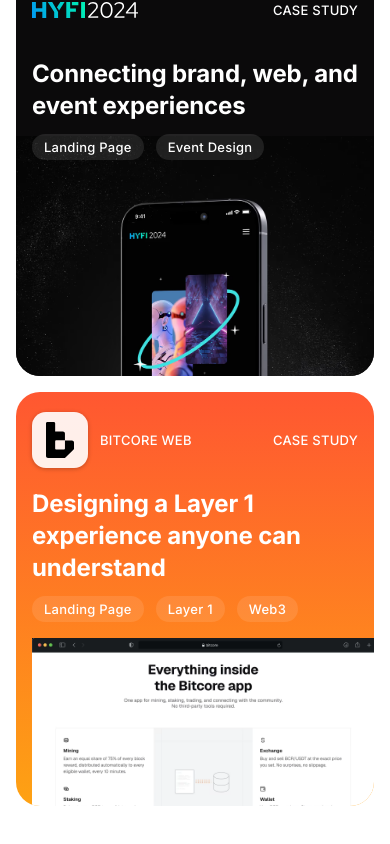
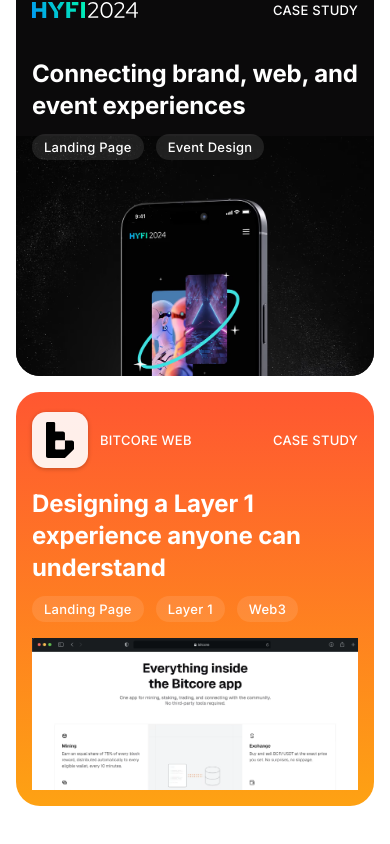
Before and after one commit to emma1110/Emma, a Next.js app: page / in a window 390 px wide. Shown: the part 1640-2484 px from the top of the page. Built offline with nearby package versions, Linux system fonts and the light colour scheme; no server answers.

Commit message:
Square project image bottom corners

```diff
--- a/components/projects/BitCoreCard.jsx
+++ b/components/projects/BitCoreCard.jsx
@@ -36,7 +36,7 @@
       </div>
 
       {/* Desktop Safari mockup — right */}
-      <div className="relative z-0 ml-4 mt-[16px] min-h-0 flex-1 overflow-hidden sm:ml-[20px] sm:mt-[24px] lg:absolute lg:bottom-0 lg:left-[419px] lg:right-0 lg:top-[98px] lg:ml-0 lg:mt-0">
+      <div className="relative z-0 mb-4 ml-4 mr-4 mt-[16px] min-h-0 flex-1 overflow-hidden sm:mb-[20px] sm:ml-[20px] sm:mr-[20px] sm:mt-[24px] lg:absolute lg:bottom-[20px] lg:left-[419px] lg:right-[20px] lg:top-[98px] lg:mb-0 lg:ml-0 lg:mr-0 lg:mt-0">
         <img
           src="/images/bitcore.avif"
           alt="BitCore"
--- a/components/projects/TrustCoreWebCard.jsx
+++ b/components/projects/TrustCoreWebCard.jsx
@@ -43,7 +43,7 @@
         <div className="mt-[16px] flex min-h-0 w-full flex-1 items-end justify-center px-4 sm:mt-[24px] sm:px-[20px] lg:mt-[40px] lg:px-0">
           <div className="flex h-full min-h-0 w-full items-end overflow-hidden lg:w-[94%]">
             <img
-              src="/images/tc-page.webp"
+              src="/images/tc-page-square.webp"
               alt="TrustCore Landing"
               className="block h-full min-h-0 w-full object-contain object-bottom"
               width="1400"
```
Also changed, not shown: public/images/tc-page-square.webp (added).
